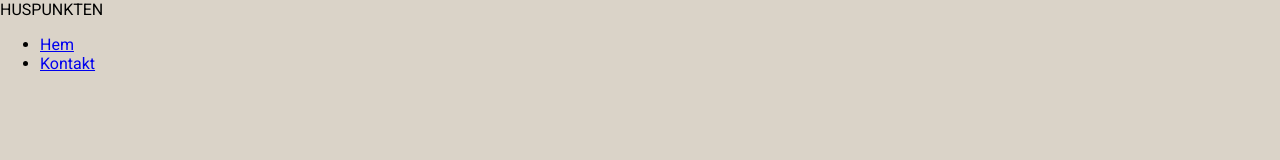
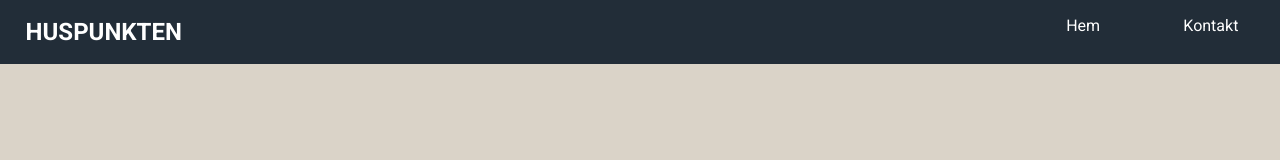
Before and after one commit to Cristina-Sankell/huspunkten, a plain HTML site: page index.html in a window 1280 px wide. Drawn offline with Linux system fonts and the light colour scheme.

Commit message:
Navbar adjustments

```diff
--- a/stylesheet.css
+++ b/stylesheet.css
@@ -62,3 +62,49 @@ body, html {
     padding: 13px 32px;
     text-decoration: none;
 }
+
+/* 4. Navbar */
+.navbar {
+    display: flex;
+    justify-content: space-between;
+    height: 8vh;
+    width: 100%;
+    position: fixed;
+    align-items: center;
+    margin: auto;
+    background-color: var(--four);
+    z-index: 999;
+    top: 0;
+    left: 0;
+    transition: 0.3s ease-in-out;
+}
+
+/* logo/title settings */
+.brand-title {
+    font-size: 1.5rem;
+    color: var(--white);
+    font-weight: bold;
+    margin-left: 2vw;
+}
+
+.navbar-links {
+    height: 100%;
+    background-color: var(--four);
+}
+
+.navbar-links ul {
+    display: flex;
+    margin-top: 2vh;
+    padding: 0;
+}
+
+.navbar-links li {
+    list-style: none;
+}
+
+.navbar-links li a {
+    text-decoration: none;
+    color: var(--white);
+    padding: 1rem;
+    margin: 2vW;
+}
```
